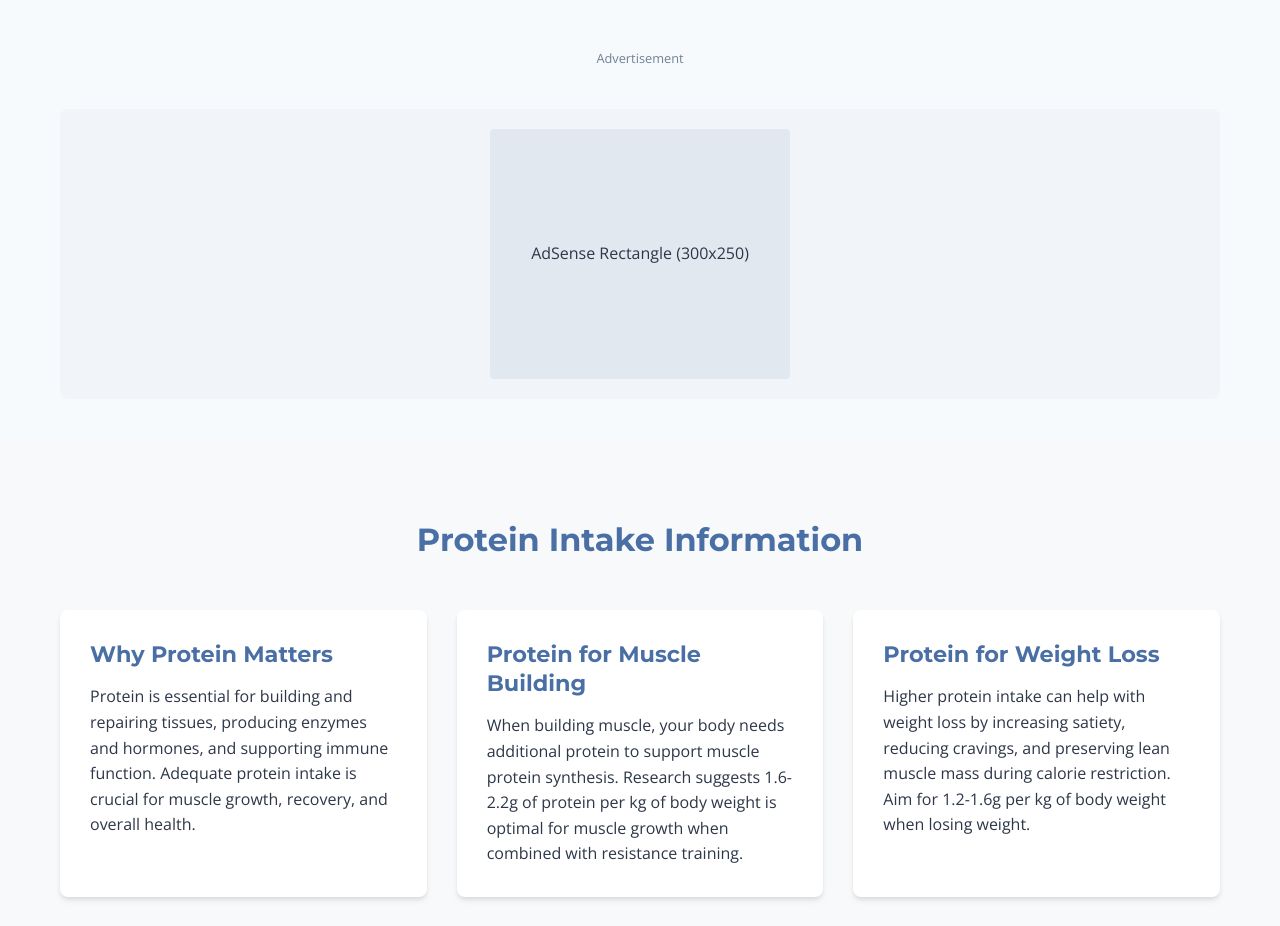
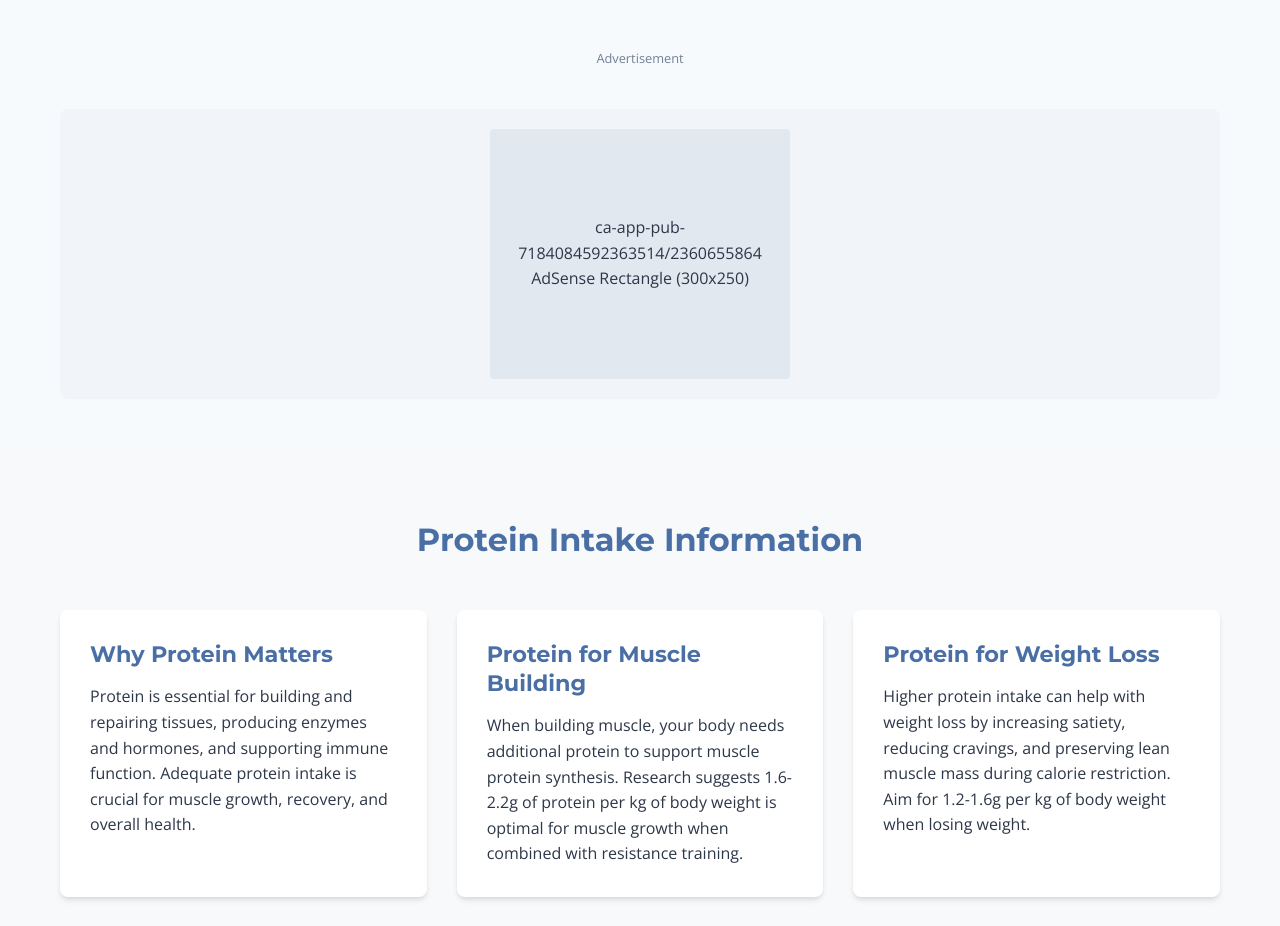
Before and after one commit to mustaqeem512/Tools, a plain HTML site: page index.html in a window 1280 px wide. Shown: the part 1440-2366 px from the top of the page. Drawn offline with nearby package versions, Linux system fonts and the light colour scheme.

Commit message:
Update index.html

```diff
--- a/index.html
+++ b/index.html
@@ -568,7 +568,7 @@
     <div class="container">
         <span class="ad-label">Advertisement</span>
         <div class="ad-container">
-            <div class="ad-unit rectangle" id="ad-unit-2">
+            <div class="ad-unit rectangle" id="ad-unit-2">ca-app-pub-7184084592363514/2360655864
                 <!-- AdSense Code Will Go Here -->
                 AdSense Rectangle (300x250)
             </div>
```
